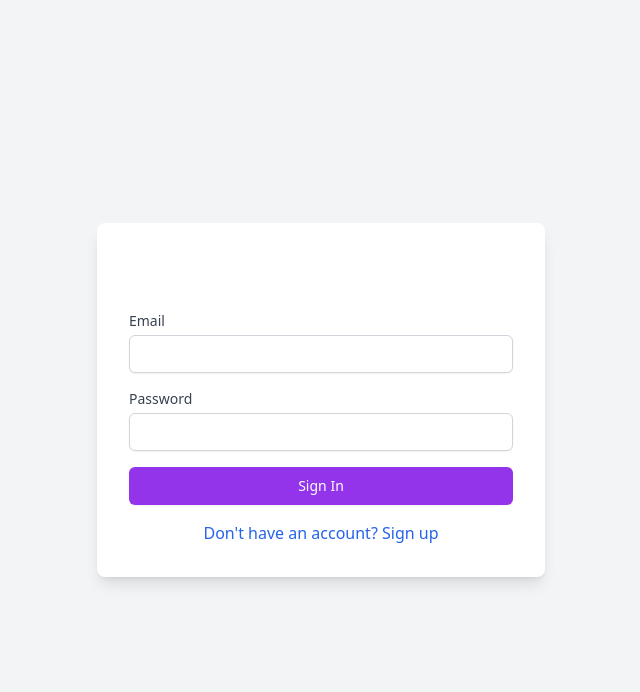
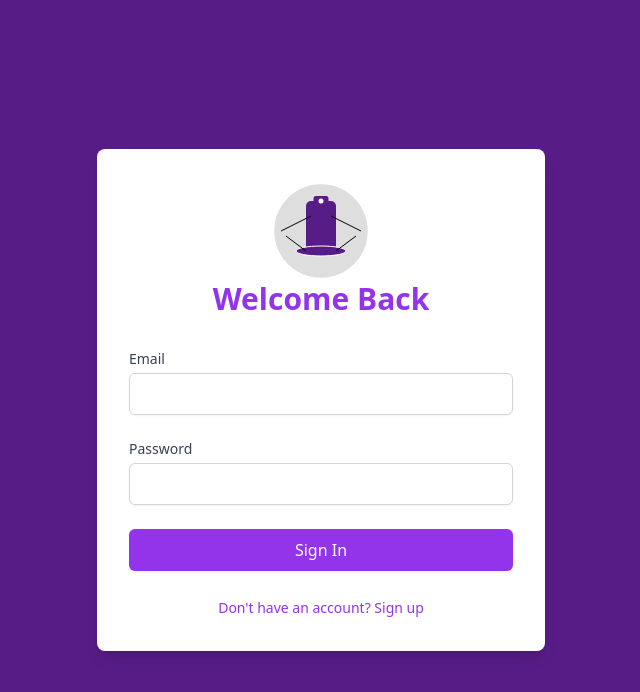
Before and after one commit to AGASocial/bottcierge, a React (Create React App) app: page /auth in a window 1280 px wide. Shown: the top 692 px of the page, without its empty margins (319-959 px from the left). Built offline with nearby package versions, Linux system fonts and the light colour scheme.

Commit message:
Add logo to Login

```diff
--- a/src/pages/Auth.tsx
+++ b/src/pages/Auth.tsx
@@ -45,85 +45,75 @@ const Auth: React.FC = () => {
   };
 
   return (
-    <div className="min-h-screen flex items-center justify-center bg-gray-100 p-4">
+    <div className="min-h-screen flex items-center justify-center bg-purple-900 p-4">
       <motion.div
         initial={{ opacity: 0, y: 20 }}
         animate={{ opacity: 1, y: 0 }}
-        className="bg-white p-8 rounded-lg shadow-lg max-w-md w-full"
+        className="w-full max-w-md bg-white p-8 rounded-lg shadow-lg"
       >
-        <h1 className="text-2xl font-bold mb-6 text-center">
+        <img className='mx-auto' src='/assets/images/logo.svg' width={100}></img>
+        <h2 className="text-3xl font-bold text-center mb-8 text-purple-600">
           {isLogin ? 'Welcome Back' : 'Create Account'}
-        </h1>
-
-        <form onSubmit={handleSubmit} className="space-y-4">
+        </h2>
+        <form onSubmit={handleSubmit} className="space-y-6">
           {!isLogin && (
             <div>
-              <label className="block text-sm font-medium text-gray-700 mb-1">
+              <label htmlFor="name" className="block text-sm font-medium text-gray-700">
                 Name
               </label>
               <input
                 type="text"
+                id="name"
                 value={formData.name}
-                onChange={(e) =>
-                  setFormData({ ...formData, name: e.target.value })
-                }
-                className="appearance-none block w-full px-3 py-2 border border-gray-300 rounded-md shadow-sm placeholder-gray-400 focus:outline-none focus:ring-purple-500 focus:border-purple-500 sm:text-sm"
+                onChange={(e) => setFormData({ ...formData, name: e.target.value })}
+                className="mt-1 block w-full rounded-md border-gray-300 shadow-sm focus:border-purple-500 focus:ring-purple-500"
                 required
               />
             </div>
           )}
-
           <div>
-            <label className="block text-sm font-medium text-gray-700 mb-1">
+            <label htmlFor="email" className="block text-sm font-medium text-gray-700">
               Email
             </label>
             <input
               type="email"
+              id="email"
               value={formData.email}
-              onChange={(e) =>
-                setFormData({ ...formData, email: e.target.value })
-              }
-              className="appearance-none block w-full px-3 py-2 border border-gray-300 rounded-md shadow-sm placeholder-gray-400 focus:outline-none focus:ring-purple-500 focus:border-purple-500 sm:text-sm"
+              onChange={(e) => setFormData({ ...formData, email: e.target.value })}
+              className="mt-1 block w-full rounded-md border-gray-300 shadow-sm focus:border-purple-500 focus:ring-purple-500"
               required
             />
           </div>
-
           <div>
-            <label className="block text-sm font-medium text-gray-700 mb-1">
+            <label htmlFor="password" className="block text-sm font-medium text-gray-700">
               Password
             </label>
             <input
               type="password"
+              id="password"
               value={formData.password}
-              onChange={(e) =>
-                setFormData({ ...formData, password: e.target.value })
-              }
-              className="appearance-none block w-full px-3 py-2 border border-gray-300 rounded-md shadow-sm placeholder-gray-400 focus:outline-none focus:ring-purple-500 focus:border-purple-500 sm:text-sm"
+              onChange={(e) => setFormData({ ...formData, password: e.target.value })}
+              className="mt-1 block w-full rounded-md border-gray-300 shadow-sm focus:border-purple-500 focus:ring-purple-500"
               required
             />
           </div>
-
           {error && (
-            <div className="text-red-500 text-sm">{error}</div>
+            <p className="text-red-500 text-sm mt-2">{error}</p>
           )}
-
           <button
             type="submit"
             disabled={loading}
-            className="w-full flex justify-center py-2 px-4 border border-transparent rounded-md shadow-sm text-sm font-medium text-white bg-purple-600 hover:bg-purple-700 focus:outline-none focus:ring-2 focus:ring-offset-2 focus:ring-purple-500"
+            className="w-full py-2 px-4 border border-transparent rounded-md shadow-sm text-white bg-purple-600 hover:bg-purple-700 focus:outline-none focus:ring-2 focus:ring-offset-2 focus:ring-purple-500 disabled:opacity-50"
           >
-            {loading ? 'Please wait...' : isLogin ? 'Sign In' : 'Create Account'}
+            {loading ? 'Loading...' : (isLogin ? 'Sign In' : 'Create Account')}
           </button>
         </form>
-
-        <div className="mt-4 text-center">
+        <div className="mt-6 text-center">
           <button
             onClick={() => setIsLogin(!isLogin)}
-            className="text-blue-600 hover:text-blue-700"
+            className="text-sm text-purple-600 hover:text-purple-500"
           >
-            {isLogin
-              ? "Don't have an account? Sign up"
-              : 'Already have an account? Sign in'}
+            {isLogin ? "Don't have an account? Sign up" : 'Already have an account? Sign in'}
           </button>
         </div>
       </motion.div>
```
Also changed, not shown: public/assets/images/logo.svg (added).
